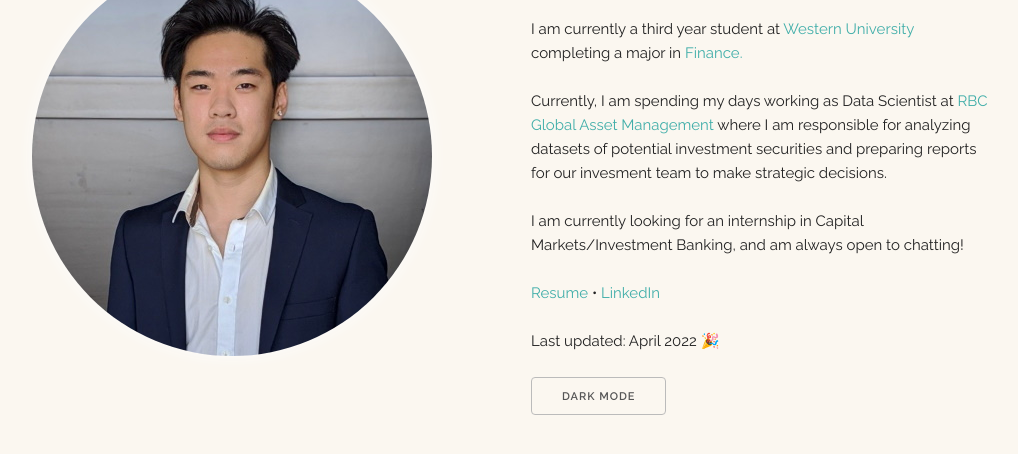
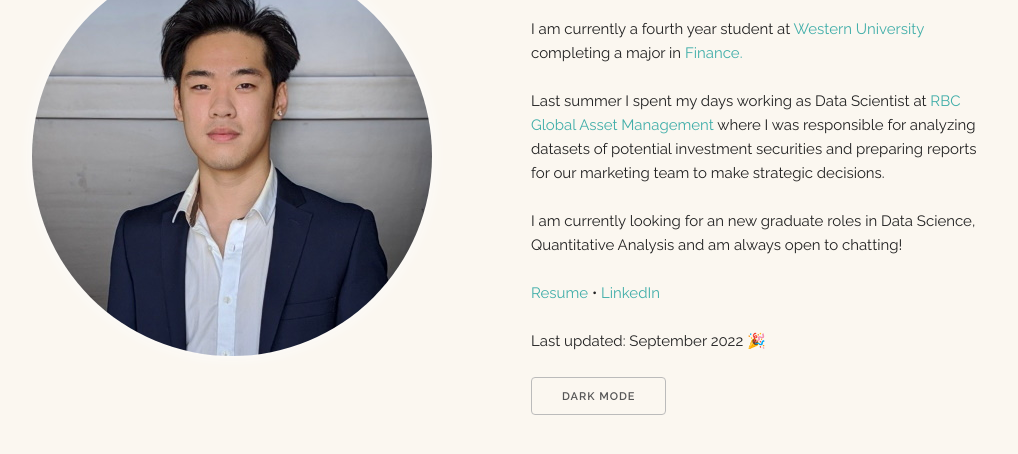
Before and after one commit to jasonnfang/jasonnfang.github.io, a plain HTML site: page index.html in a window 1280 px wide. Shown: the part 236-690 px from the top of the page, without its empty margins (128-1146 px from the left). Drawn offline with nearby package versions, Linux system fonts and the light colour scheme.

Commit message:
Update index.html

```diff
--- a/index.html
+++ b/index.html
@@ -40,22 +40,22 @@
                 <div id="col2"class="one-half column" style="margin-top: 20%">
                     <h4 class ="animate__animated animate__backInDown">Hello 👋 I'm Jason Fang</h4>
                     <p class = "animate__animated animate__backInUp">
-                        I am currently a third year student at <a class ="link "href="https://www.uwo.ca"  target="_blank"> Western University</a> completing a
+                        I am currently a fourth year student at <a class ="link "href="https://www.uwo.ca"  target="_blank"> Western University</a> completing a
                         major in <a class ="link" href="https://dan.uwo.ca/"  target="_blank" >Finance.</a>
                         <br><br>
-                        Currently, I am spending my days working as Data Scientist at <a href="https://www.rbcgam.com/en/ca/" target="_blank" >RBC Global Asset Management </a> where I am
-                        responsible for analyzing datasets of potential investment securities and preparing reports for our invesment team to make strategic decisions.
+                        Last summer I spent my days working as Data Scientist at <a href="https://www.rbcgam.com/en/ca/" target="_blank" >RBC Global Asset Management </a> where I was
+                        responsible for analyzing datasets of potential investment securities and preparing reports for our marketing team to make strategic decisions.
                         <br><br>
 
-                        I am currently looking for an internship in Capital Markets/Investment Banking, and am always open to chatting!
+                        I am currently looking for an new graduate roles in Data Science, Quantitative Analysis and am always open to chatting!
                         <br><br>
-                        <a href="https://drive.google.com/file/d/1jKi3C6_nmHI7U7lAt-nQIMANnfPz5AsW/view?usp=sharing"
+                        <a href="https://drive.google.com/file/d/1iTVijxGrCdH_L9On8W47bEv2cMyR9tNN/view?usp=sharing"
                             target="_blank">Resume</a>
                         •
                         <a href="https://www.linkedin.com/in/jasonnfang/" target="_blank">LinkedIn</a>
 
                         <br><br>
-                        Last updated: April 2022 🎉
+                        Last updated: September 2022 🎉
                         <br><br>
                         <button class="dark">Dark Mode</button>
                     </p>
```
